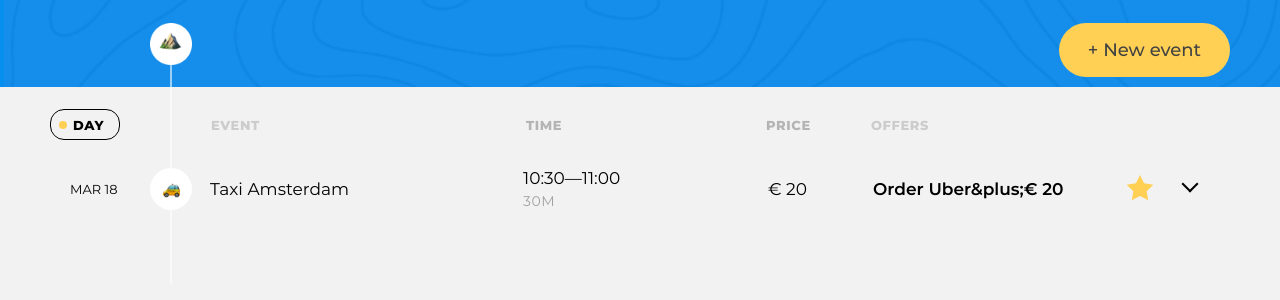
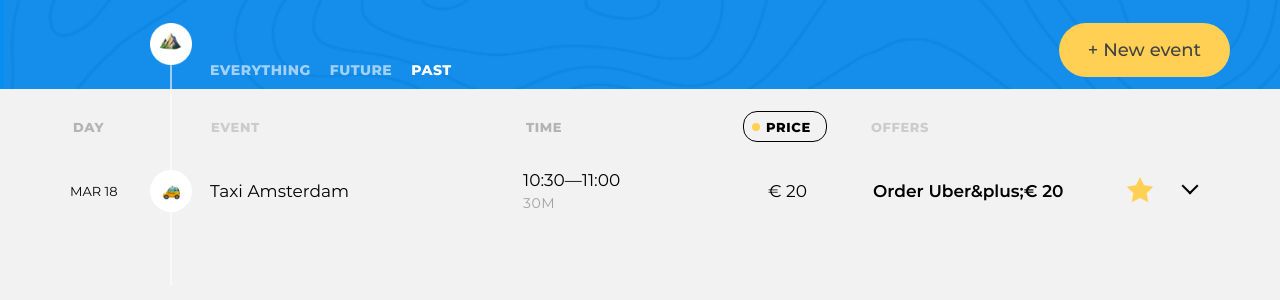
Before and after one commit to ManInUniverse/big-trip-react, a React (Create React App) app in the folder project/: page / in a window 1280 px wide. Shown: the top 300 px of the page. Built offline with nearby package versions, Linux system fonts and the light colour scheme.

Commit message:
Завершена работа по типизации структур данных.

```diff
--- /dev/null
+++ b/project/src/components/filter/filter.tsx
@@ -0,0 +1,24 @@
+function Filter(): JSX.Element {
+  return (
+    <form className="trip-filters" action="#" method="get">
+      <div className="trip-filters__filter">
+        <input id="filter-everything" className="trip-filters__filter-input  visually-hidden" type="radio" name="trip-filter" value="everything" />
+        <label className="trip-filters__filter-label" htmlFor="filter-everything">Everything</label>
+      </div>
+
+      <div className="trip-filters__filter">
+        <input id="filter-future" className="trip-filters__filter-input  visually-hidden" type="radio" name="trip-filter" value="future" />
+        <label className="trip-filters__filter-label" htmlFor="filter-future">Future</label>
+      </div>
+
+      <div className="trip-filters__filter">
+        <input id="filter-past" className="trip-filters__filter-input  visually-hidden" type="radio" name="trip-filter" value="past" checked />
+        <label className="trip-filters__filter-label" htmlFor="filter-past">Past</label>
+      </div>
+
+      <button className="visually-hidden" type="submit">Accept filter</button>
+    </form>
+  );
+}
+
+export default Filter;
--- a/project/src/components/sorting/sorting.tsx
+++ b/project/src/components/sorting/sorting.tsx
@@ -2,27 +2,27 @@ function Sorting(): JSX.Element {
   return (
     <form className="trip-events__trip-sort  trip-sort" action="#" method="get">
       <div className="trip-sort__item  trip-sort__item--day">
-        <input id="sort-day" className="trip-sort__input  visually-hidden" type="radio" name="trip-sort" value="sort-day" checked></input>
+        <input id="sort-day" className="trip-sort__input  visually-hidden" type="radio" name="trip-sort" value="sort-day" />
         <label className="trip-sort__btn" htmlFor="sort-day">Day</label>
       </div>
 
       <div className="trip-sort__item  trip-sort__item--event">
-        <input id="sort-event" className="trip-sort__input  visually-hidden" type="radio" name="trip-sort" value="sort-event" disabled></input>
+        <input id="sort-event" className="trip-sort__input  visually-hidden" type="radio" name="trip-sort" value="sort-event" disabled />
         <label className="trip-sort__btn" htmlFor="sort-event">Event</label>
       </div>
 
       <div className="trip-sort__item  trip-sort__item--time">
-        <input id="sort-time" className="trip-sort__input  visually-hidden" type="radio" name="trip-sort" value="sort-time"></input>
+        <input id="sort-time" className="trip-sort__input  visually-hidden" type="radio" name="trip-sort" value="sort-time" />
         <label className="trip-sort__btn" htmlFor="sort-time">Time</label>
       </div>
 
       <div className="trip-sort__item  trip-sort__item--price">
-        <input id="sort-price" className="trip-sort__input  visually-hidden" type="radio" name="trip-sort" value="sort-price"></input>
+        <input id="sort-price" className="trip-sort__input  visually-hidden" type="radio" name="trip-sort" value="sort-price" checked />
         <label className="trip-sort__btn" htmlFor="sort-price">Price</label>
       </div>
 
       <div className="trip-sort__item  trip-sort__item--offer">
-        <input id="sort-offer" className="trip-sort__input  visually-hidden" type="radio" name="trip-sort" value="sort-offer" disabled></input>
+        <input id="sort-offer" className="trip-sort__input  visually-hidden" type="radio" name="trip-sort" value="sort-offer" disabled />
         <label className="trip-sort__btn" htmlFor="sort-offer">Offers</label>
       </div>
     </form>
--- a/project/src/components/trip/trip.tsx
+++ b/project/src/components/trip/trip.tsx
@@ -1,4 +1,5 @@
 import React from 'react';
+import Filter from '../filter/filter';
 import TripEvents from '../trip-events/trip-events';
 
 function Trip(): JSX.Element {
@@ -12,7 +13,8 @@ function Trip(): JSX.Element {
             <div className="trip-main__trip-controls  trip-controls">
               <div className="trip-controls__filters">
                 <h2 className="visually-hidden">Filter events</h2>
-                {/* Фильтры */}
+
+                <Filter />
               </div>
             </div>
 
--- /dev/null
+++ b/project/src/types/api.ts
@@ -0,0 +1,6 @@
+import { HTTPError } from '../const';
+
+export type Error = {
+  error: HTTPError;
+  message: string;
+}
--- /dev/null
+++ b/project/src/types/picture.ts
@@ -0,0 +1,6 @@
+export type Picture = {
+  src: string;
+  description: string;
+}
+
+export type Pictures = Picture[];
```
Also changed, not shown: project/src/const.ts (added, +16 -0 lines), project/src/types/destination.ts (added, +10 -0 lines), project/src/types/offer.ts (added, +11 -0 lines), project/src/types/point.ts (added, +16 -0 lines).
